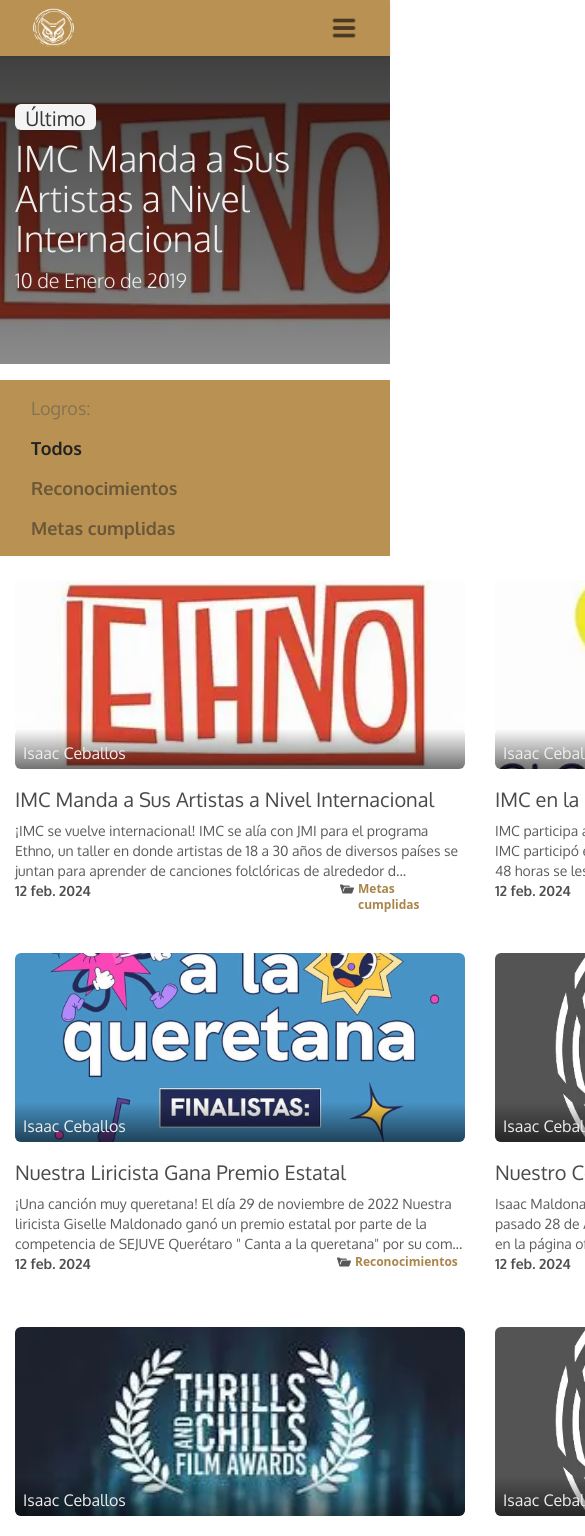
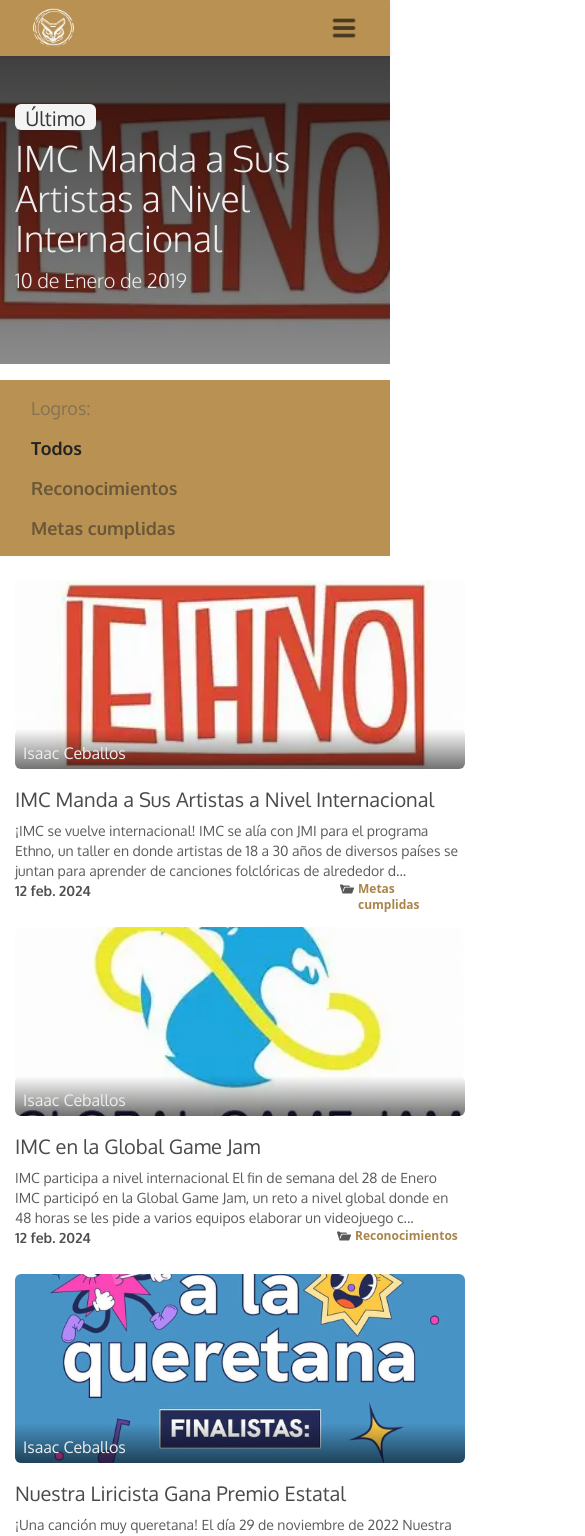
Before and after one commit to saulkurosaki/IZTAC-MUSIC-COMPANY, a Next.js app: page /blog in a window 390 px wide. Shown: the top 1536 px of the page, 585 px wide, since content can reach past the window. Built offline with nearby package versions, Linux system fonts and the light colour scheme.

Commit message:
feat(BlogPosts): implement the on medium devices responsive layout

```diff
--- a/components/blog/BlogPosts.tsx
+++ b/components/blog/BlogPosts.tsx
@@ -3,8 +3,8 @@
 
 const BlogPosts = () => {
   return (
-    <section className="w-full xl:h-[1181px] max-xl:h-[1541px]">
-      <div className="container xl:w-[1320px] max-xl:w-[960px] h-full px-0 py-6">
+    <section className="w-full xl:h-[1181px] lg:h-[1541px] max-lg:h-[1525px]">
+      <div className="container xl:w-[1320px] lg:w-[960px] max-lg:w-[720px] h-full px-0 py-6">
         <div className="w-full h-full flex flex-wrap">
           {allBlogPosts.map((post, index) => (
             <BlogCard
```
